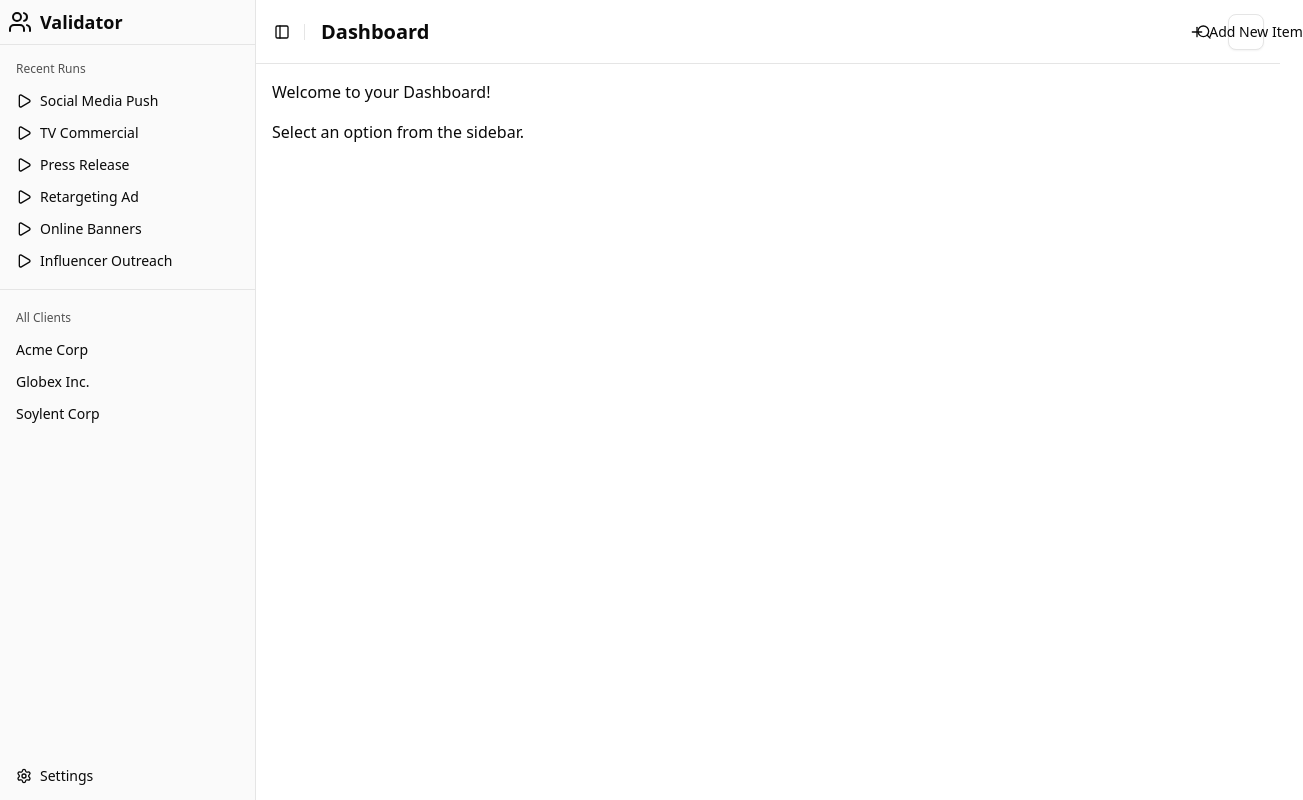
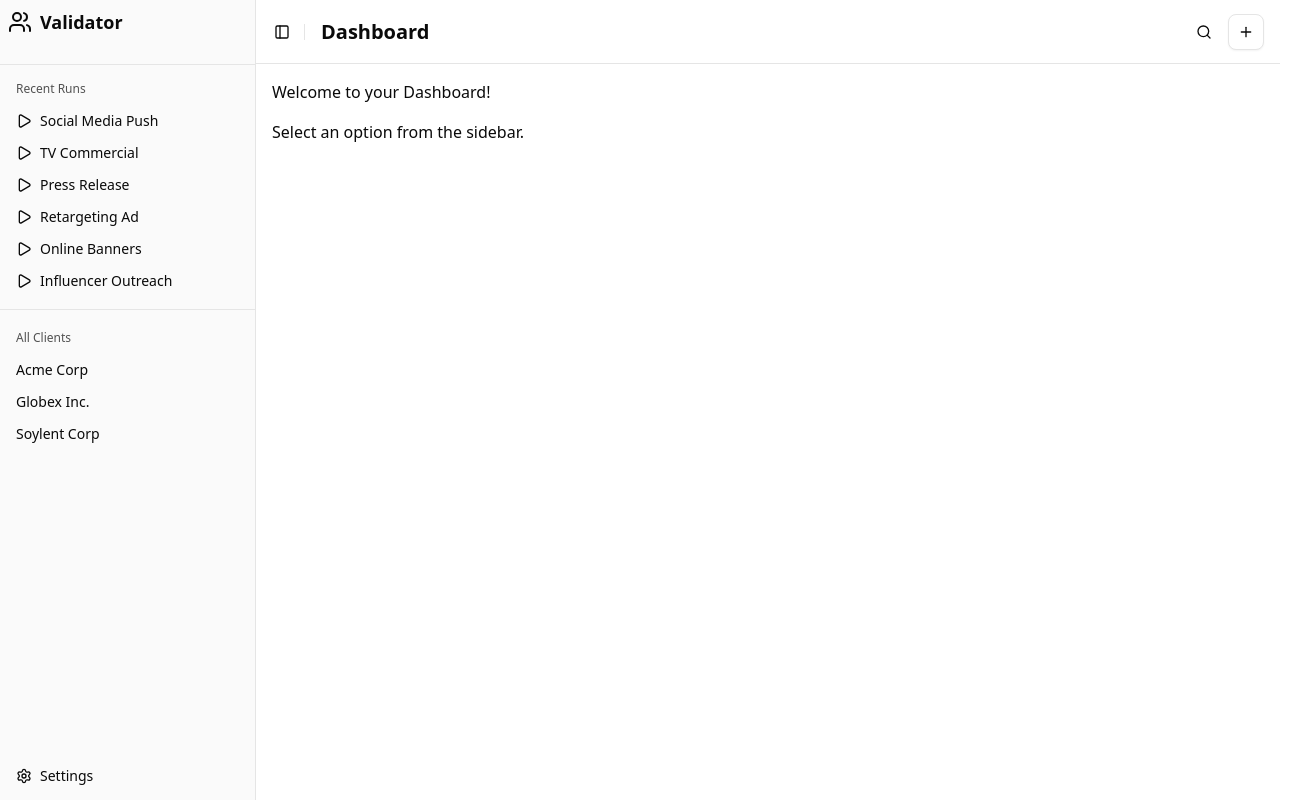
Before and after one commit to baucucu/validator-helper-nextjs, a Next.js app: page /dashboard in a window 1280 px wide. Shown: the whole page, 1303 px wide, since content can reach past the window. Built offline with nearby package versions, Linux system fonts and the light colour scheme.

Commit message:
Update layout and components for improved styling and responsiveness. Add overflow-x-hidden class to body in layout.js, adjust button properties in DashboardPage for better mobile compatibility, and set a fixed height for SidebarHeader in AppSidebar for consistent layout.

```diff
--- a/app/dashboard/page.js
+++ b/app/dashboard/page.js
@@ -165,9 +165,8 @@ export default function DashboardPage() {
 
                         <DropdownMenu>
                             <DropdownMenuTrigger asChild>
-                                <Button variant="outline" size="icon" className="md:h-9 md:px-4 md:py-2 md:gap-1">
+                                <Button variant="outline" size="icon">
                                     <Plus className="h-4 w-4" />
-                                    <span className="hidden md:inline">Add New Item</span>
                                 </Button>
                             </DropdownMenuTrigger>
                             <DropdownMenuContent align="end">
--- a/app/layout.js
+++ b/app/layout.js
@@ -20,7 +20,7 @@ export default function RootLayout({ children }) {
   return (
     <html lang="en">
       <body
-        className={`${geistSans.variable} ${geistMono.variable} antialiased`}
+        className={`${geistSans.variable} ${geistMono.variable} antialiased overflow-x-hidden`}
       >
         {children}
       </body>
--- a/components/app-sidebar.jsx
+++ b/components/app-sidebar.jsx
@@ -203,7 +203,7 @@ export function AppSidebar() {
 
     return (
         <ShadcnAppSidebar>
-            <SidebarHeader>
+            <SidebarHeader className="h-16">
                 <Link href="/dashboard" className="flex items-center gap-2 text-lg font-bold">
                     <Users className="h-6 w-6" />
                     Validator
```
